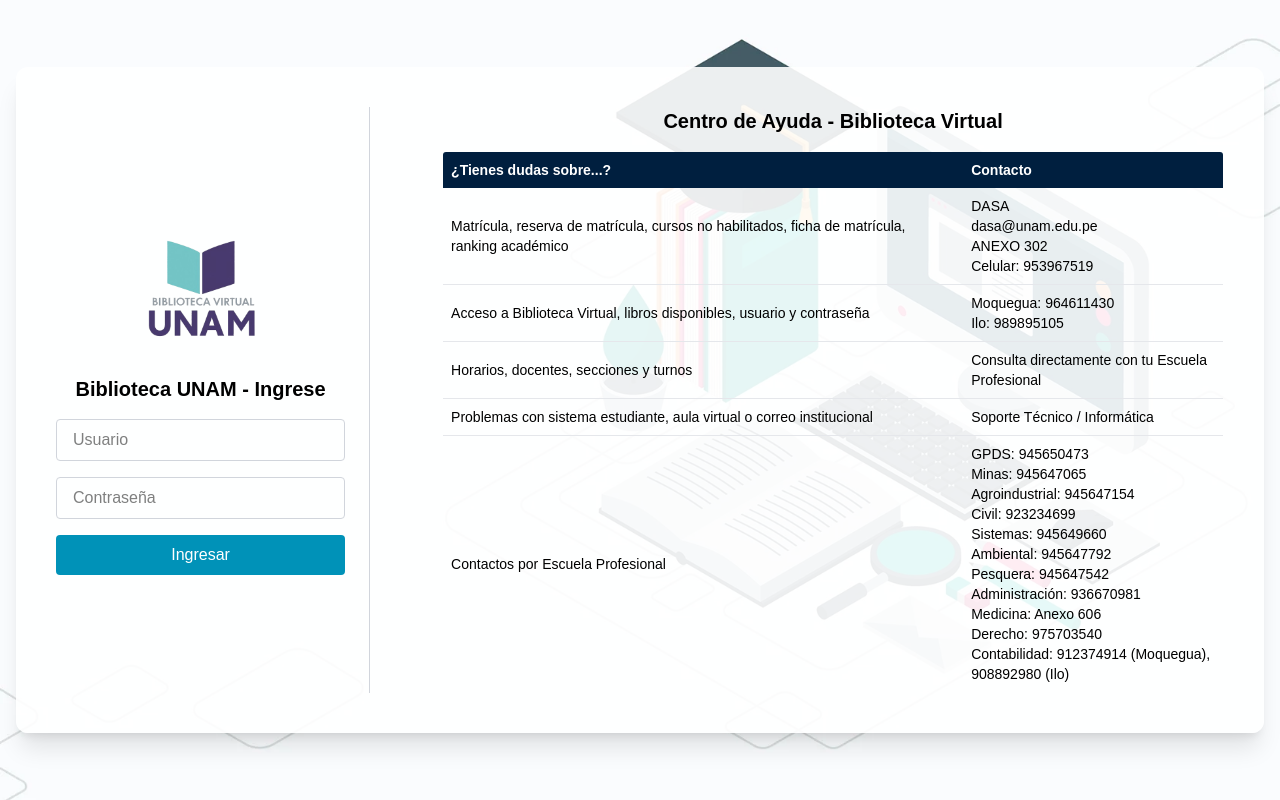
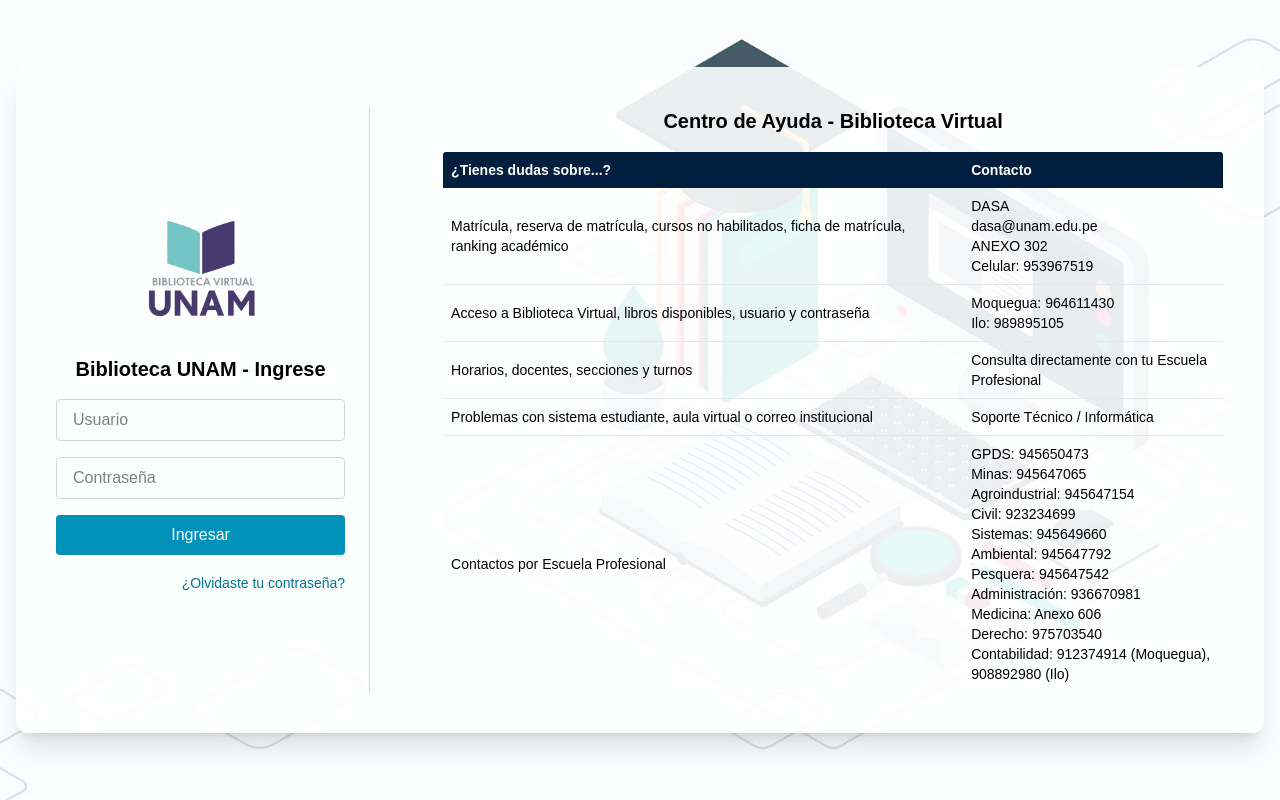
Before and after one commit to elpapas20/ihcfrondend, a Next.js app: page /login in a window 1280 px wide. Built offline with nearby package versions, Linux system fonts and the light colour scheme.

Commit message:
correccion 1

```diff
--- a/src/app/bienvenida/layout.tsx
+++ b/src/app/bienvenida/layout.tsx
@@ -12,6 +12,7 @@
   FaEnvelope,
   FaUserCircle,
   FaBars,
+  FaWhatsapp,
 } from 'react-icons/fa'
 import { motion, AnimatePresence } from 'framer-motion'
 
@@ -25,7 +26,6 @@
     window.location.href = '/login'
   }
 
-  // Array de navegación actualizado (sin "Revistas")
   const navLinks = [
     { href: '/bienvenida', label: 'Inicio' },
     { href: '/bienvenida/acerca-de', label: 'Acerca de' },
@@ -51,7 +51,11 @@
             <button onClick={() => setMenuOpen(!menuOpen)} className="md:hidden text-white">
               <FaBars size={24} />
             </button>
+
+            <Link href="https://www.gob.pe/unam" target="_blank" rel="noopener noreferrer" aria-label="Página principal de la UNAM">
               <Image src="/logo-unam.png" alt="Logo UNAM" width={70} height={70} />
+            </Link>
+
             <div className="flex-grow flex justify-center">
               <nav className="hidden md:flex gap-2 text-lg text-white">
                 {navLinks.map((link) => {
@@ -124,20 +128,34 @@
 
         <div className="flex-grow">{children}</div>
 
-        <footer className="relative z-50 text-white py-6 px-6 flex flex-col md:flex-row justify-between items-center mt-auto bg-[#001f3f]">
+        <footer className="relative z-50 text-white py-6 px-6 flex flex-col items-center mt-auto bg-[#001f3f]">
+          <div className="w-full flex flex-col md:flex-row justify-between items-center">
             <div className="mb-4 md:mb-0 text-sm flex items-center gap-4">
               <span className="font-semibold">Redes:</span>
-            <a href="#" target="_blank" className="hover:text-cyan-300" rel="noreferrer"><FaFacebook size={20} /></a>
-            <a href="#" target="_blank" className="hover:text-cyan-300" rel="noreferrer"><FaTwitter size={20} /></a>
-            <a href="#" target="_blank" className="hover:text-cyan-300" rel="noreferrer"><FaInstagram size={20} /></a>
+              <a href="https://facebook.com/tu-pagina" target="_blank" className="hover:text-cyan-300" rel="noopener noreferrer" aria-label="Visita nuestro Facebook"><FaFacebook size={20} /></a>
+              <a href="https://twitter.com/tu-usuario" target="_blank" className="hover:text-cyan-300" rel="noopener noreferrer" aria-label="Síguenos en Twitter"><FaTwitter size={20} /></a>
+              <a href="https://instagram.com/tu-usuario" target="_blank" className="hover:text-cyan-300" rel="noopener noreferrer" aria-label="Síguenos en Instagram"><FaInstagram size={20} /></a>
             </div>
             <div className="text-sm text-center md:text-right">
               <p className="flex items-center justify-center md:justify-end gap-2">
                 <FaEnvelope size={16} />
                 <a href="mailto:biblioteca@unam.edu.pe" className="hover:underline">biblioteca@unam.edu.pe</a>
               </p>
-            <p>Av. Simón Bolívar s/n, Moquegua, Perú</p>
-            <p>Tel: (53) 123-4567</p>
+              <p>
+                <a href="https://maps.app.goo.gl/83UvqCPC8QSBR9oF9" target="_blank" rel="noopener noreferrer" className="hover:underline">
+                  Av. Simón Bolívar s/n, Moquegua, Perú
+                </a>
+              </p>
+              <p className="flex items-center justify-center md:justify-end gap-2">
+                <FaWhatsapp size={16} />
+                <a href="https://wa.me/51953967519" target="_blank" rel="noopener noreferrer" className="hover:underline">
+                  +51 953967519
+                </a>
+              </p>
+            </div>
+          </div>
+          <div className="w-full text-center mt-6 pt-4 border-t border-white/30 text-xs text-white/70">
+            <p>pagina creada por D&apos;anyelo Alessandro Segovia Bernedo</p>
           </div>
         </footer>
       </div>
--- a/src/app/login/page.tsx
+++ b/src/app/login/page.tsx
@@ -12,17 +12,14 @@
   const [error, setError] = useState('')
   const router = useRouter()
 
-
   const handleLogin = async () => {
     setIsLoading(true)
     setError('')
-
     try {
       const response = await axios.post('https://ihcbackend.onrender.com/api/auth/local', {
         identifier,
         password,
       })
-
       const { user } = response.data
       localStorage.setItem('username', user.username)
       router.push('/bienvenida')
@@ -40,9 +37,7 @@
       style={{ backgroundImage: "url('/fondo-biblioteca.png')" }}
     >
       <div className="bg-white/90 rounded-xl shadow-xl p-6 md:p-10 max-w-7xl w-full flex flex-col md:flex-row gap-12">
-        {/* Login Section */}
         <div className="w-full md:w-[28%] flex flex-col justify-center border-r border-gray-300 pr-6">
-          {/* Logo */}
           <div className="flex justify-center mb-4">
             <Image
               src="/logo-biblioteca.png"
@@ -70,6 +65,7 @@
               onChange={(e) => setPassword(e.target.value)}
               className="w-full px-4 py-2 rounded border border-gray-300 focus:ring-2 focus:ring-cyan-600 outline-none"
             />
+
             {error && <p className="text-red-600 text-sm text-center">{error}</p>}
 
             {isLoading ? (
@@ -102,11 +98,21 @@
               >
                 Ingresar
               </button>
+
             )}
+            <div className="text-right">
+              <a
+                href="https://simuladoretiquetado.promperu.gob.pe/SimuladorWeb/Seguridad/RestorePassword"
+                target="_blank"
+                rel="noopener noreferrer"
+                className="text-sm text-cyan-700 hover:underline"
+              >
+                ¿Olvidaste tu contraseña?
+              </a>
+            </div>
           </div>
         </div>
 
-        {/* Tabla de ayuda / contacto */}
         <div className="w-full md:w-[72%] pl-6">
           <h2 className="text-xl font-bold mb-4 text-center">Centro de Ayuda - Biblioteca Virtual</h2>
 
```
Lines whose indentation alone changed are shown as unchanged.
